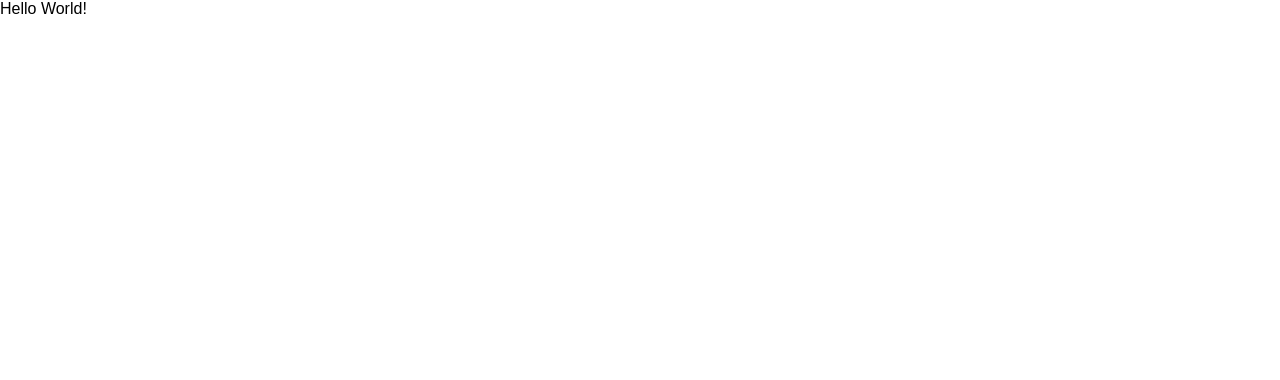
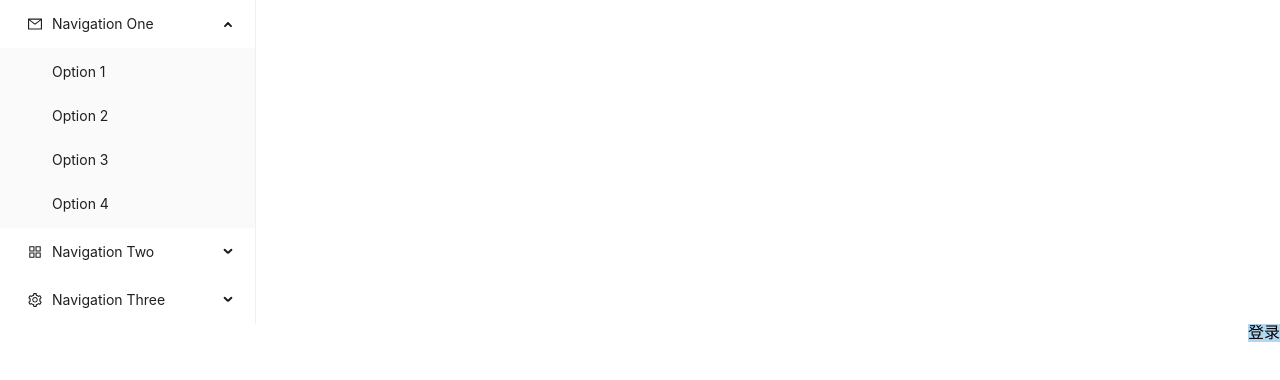
Before and after one commit to NightRain5212/test1, a Vue app in the folder interview-aissistant/: page / in a window 1280 px wide. Shown: the top 380 px of the page. Built offline with nearby package versions, Linux system fonts and the light colour scheme.

Commit message:
左侧导航菜单

```diff
--- a/interview-aissistant/src/App.vue
+++ b/interview-aissistant/src/App.vue
@@ -1,8 +1,81 @@
 <template>
-  <div>
-    Hello World!
+  <div class="left-main-menu">
+    <a-menu v-model:selectedKeys="state.selectedKeys" mode="inline" :open-keys="state.openKeys" :items="items"
+      @openChange="onOpenChange"></a-menu>
   </div>
+  <div class="main-top">
+    <div id="main-top-right-login">
+      登录
+    </div>
+  </div>
+
 </template>
-<script>
+<script setup>
+
+//左侧主菜单
+import { h, reactive } from 'vue';
+import { MailOutlined, AppstoreOutlined, SettingOutlined } from '@ant-design/icons-vue';
+function getItem(label, key, icon, children, type) {
+  return {
+    key,
+    icon,
+    children,
+    label,
+    type,
+  };
+}
+const items = reactive([
+  getItem('Navigation One', 'sub1', () => h(MailOutlined), [
+    getItem('Option 1', '1'),
+    getItem('Option 2', '2'),
+    getItem('Option 3', '3'),
+    getItem('Option 4', '4'),
+  ]),
+  getItem('Navigation Two', 'sub2', () => h(AppstoreOutlined), [
+    getItem('Option 5', '5'),
+    getItem('Option 6', '6'),
+    getItem('Submenu', 'sub3', null, [getItem('Option 7', '7'), getItem('Option 8', '8')]),
+  ]),
+  getItem('Navigation Three', 'sub4', () => h(SettingOutlined), [
+    getItem('Option 9', '9'),
+    getItem('Option 10', '10'),
+    getItem('Option 11', '11'),
+    getItem('Option 12', '12'),
+  ]),
+]);
+const state = reactive({
+  rootSubmenuKeys: ['sub1', 'sub2', 'sub4'],
+  openKeys: ['sub1'],
+  selectedKeys: [],
+});
+const onOpenChange = openKeys => {
+  const latestOpenKey = openKeys.find(key => state.openKeys.indexOf(key) === -1);
+  if (state.rootSubmenuKeys.indexOf(latestOpenKey) === -1) {
+    state.openKeys = openKeys;
+  } else {
+    state.openKeys = latestOpenKey ? [latestOpenKey] : [];
+  }
+
+};
+
 </script>
-<style scoped></style>
+<style scoped>
+.left-main-menu {
+  height: 100%;
+  border-left: 0;
+  width: 20%;
+  display: flex;
+}
+
+.main-top {
+  height: 5%;
+  display: flex;
+  justify-content: flex-end;
+
+  #main-top-right-login {
+    width: 32px;
+    height: 100%;
+    background-color: #b4d7f0;
+  }
+}
+</style>
```
Also changed, not shown: 1 other file (tests, documents, lock files or other folders).
